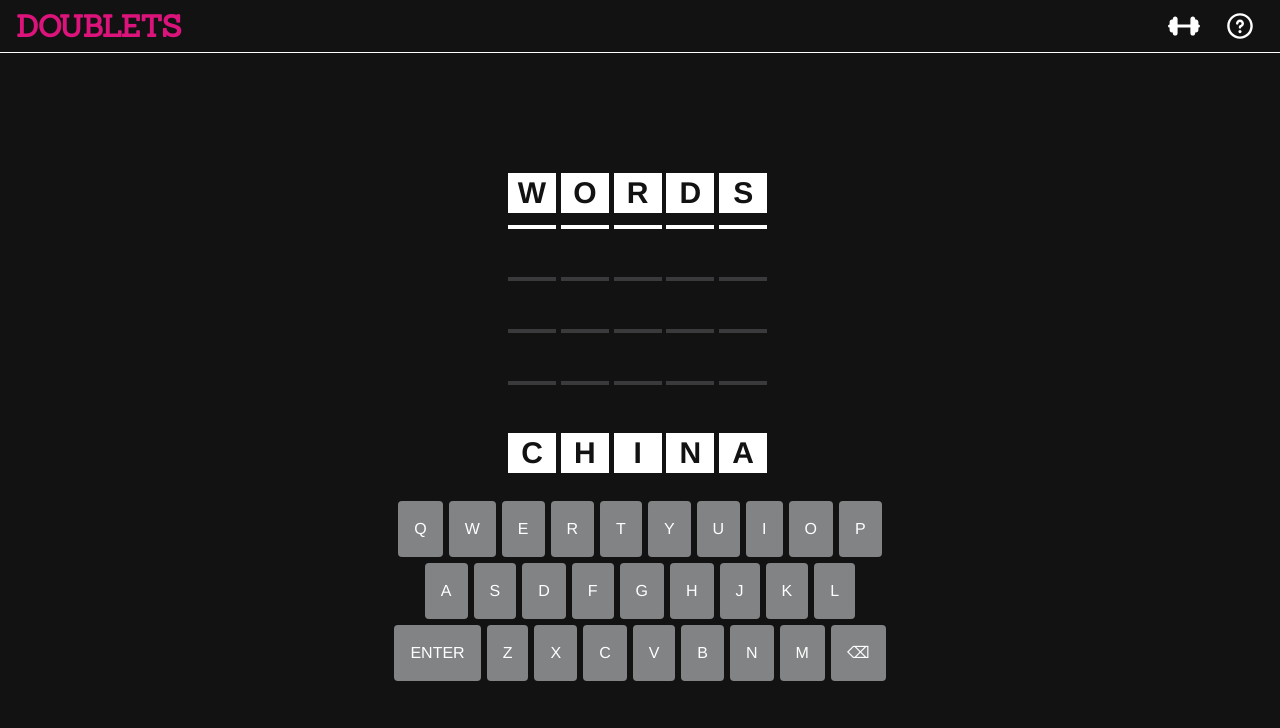
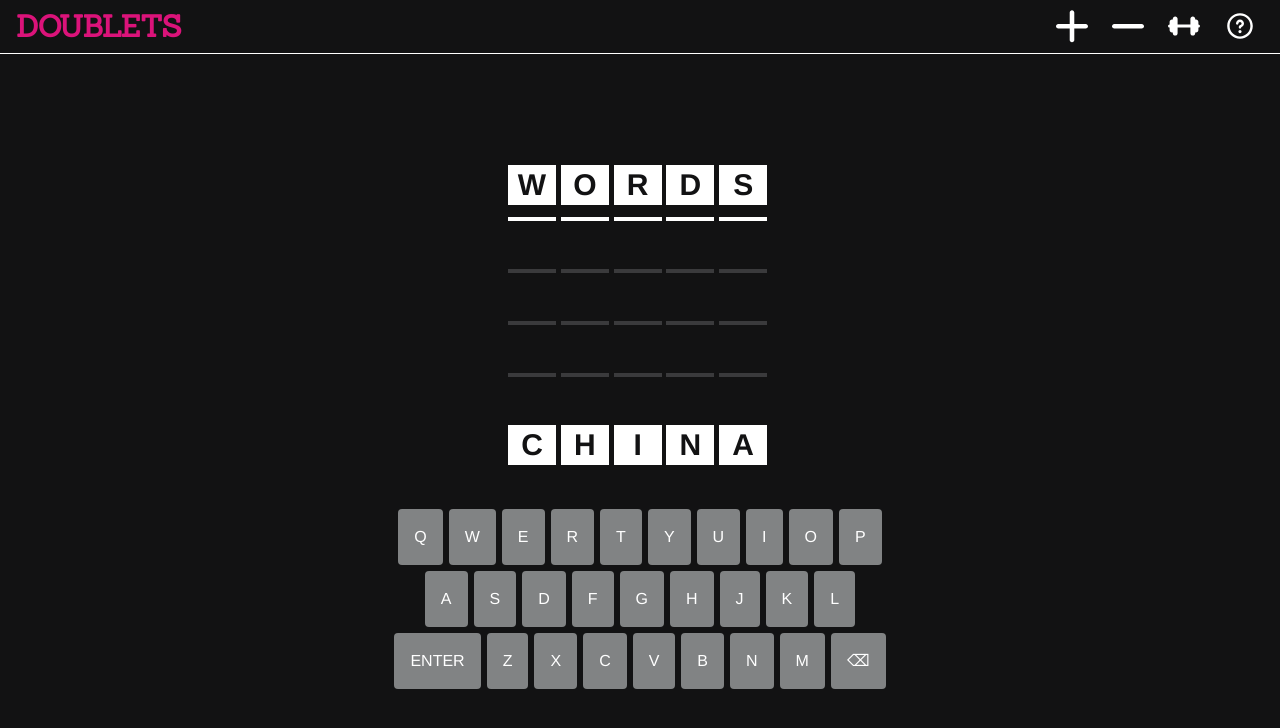
Before and after one commit to sam-jordan/doublets-game, a React (Vite) app: page / in a window 1280 px wide. Both pictures are taken after a click on the button "Play". Shown: the top 728 px of the page. Built offline with nearby package versions, Linux system fonts and the light colour scheme.

Commit message:
Add + and - buttons

```diff
--- a/src/components/game.tsx
+++ b/src/components/game.tsx
@@ -323,7 +323,7 @@ export default function Game() {
                     setShowHelp={setShowHelp}
                 />
                 <Popup popup={popup} />
-                <div className='flex flex-col justify-center items-center grow gap-4'>
+                <div className='flex flex-col justify-center items-center grow gap-8'>
                     <div>
                         <Word
                             key={'start-word'}
--- a/src/components/header.tsx
+++ b/src/components/header.tsx
@@ -15,6 +15,28 @@ export default function Header(props: {
                 DOUBLETS
             </h1>
             <div className='flex justify-between gap-x-2'>
+                <button className='w-12 p-2 hover:bg-grey-mid cursor-pointer'>
+                    <svg
+                        xmlns='http://www.w3.org/2000/svg'
+                        viewBox='0 0 448 512'
+                    >
+                        <path
+                            fill='rgb(255, 255, 255)'
+                            d='M256 64c0-17.7-14.3-32-32-32s-32 14.3-32 32l0 160-160 0c-17.7 0-32 14.3-32 32s14.3 32 32 32l160 0 0 160c0 17.7 14.3 32 32 32s32-14.3 32-32l0-160 160 0c17.7 0 32-14.3 32-32s-14.3-32-32-32l-160 0 0-160z'
+                        />
+                    </svg>
+                </button>
+                <button className='w-12 p-2 hover:bg-grey-mid cursor-pointer'>
+                    <svg
+                        xmlns='http://www.w3.org/2000/svg'
+                        viewBox='0 0 448 512'
+                    >
+                        <path
+                            fill='rgb(255, 255, 255)'
+                            d='M0 256c0-17.7 14.3-32 32-32l384 0c17.7 0 32 14.3 32 32s-14.3 32-32 32L32 288c-17.7 0-32-14.3-32-32z'
+                        />
+                    </svg>
+                </button>
                 <button
                     className={clsx(
                         'w-12 p-2 cursor-pointer',
```
